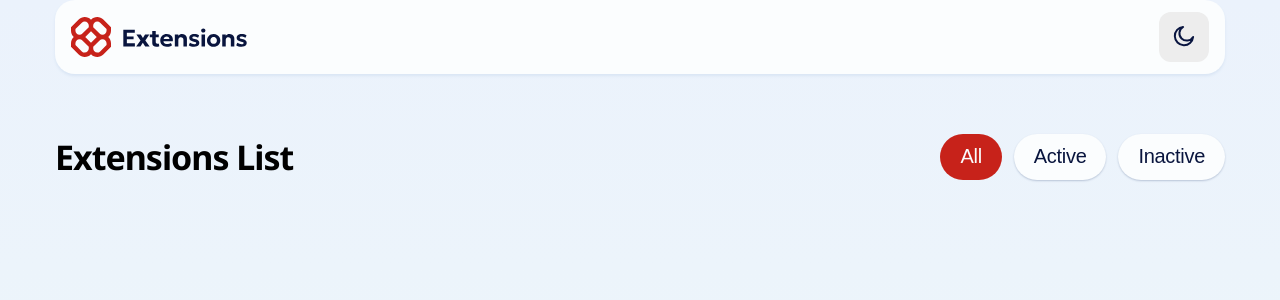
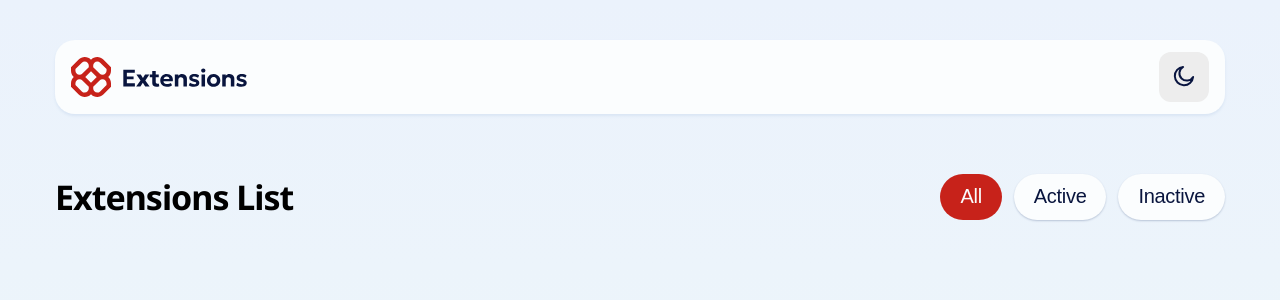
Before and after one commit to oduntane/browser-extension-manager-ui, a React (Vite) app: page / in a window 1280 px wide. Shown: the top 300 px of the page. Built offline with nearby package versions, Linux system fonts and the light colour scheme.

Commit message:
fix: add padding to the app component

```diff
--- a/src/App.css
+++ b/src/App.css
@@ -2,6 +2,7 @@
     background: var(--gradient-light);
     background-repeat: no-repeat;
     min-height: 100vh;
+    padding-block-start: clamp(20px, 5.3vw, 40px);
 }
 
 .App[data-theme='dark'] {
```
